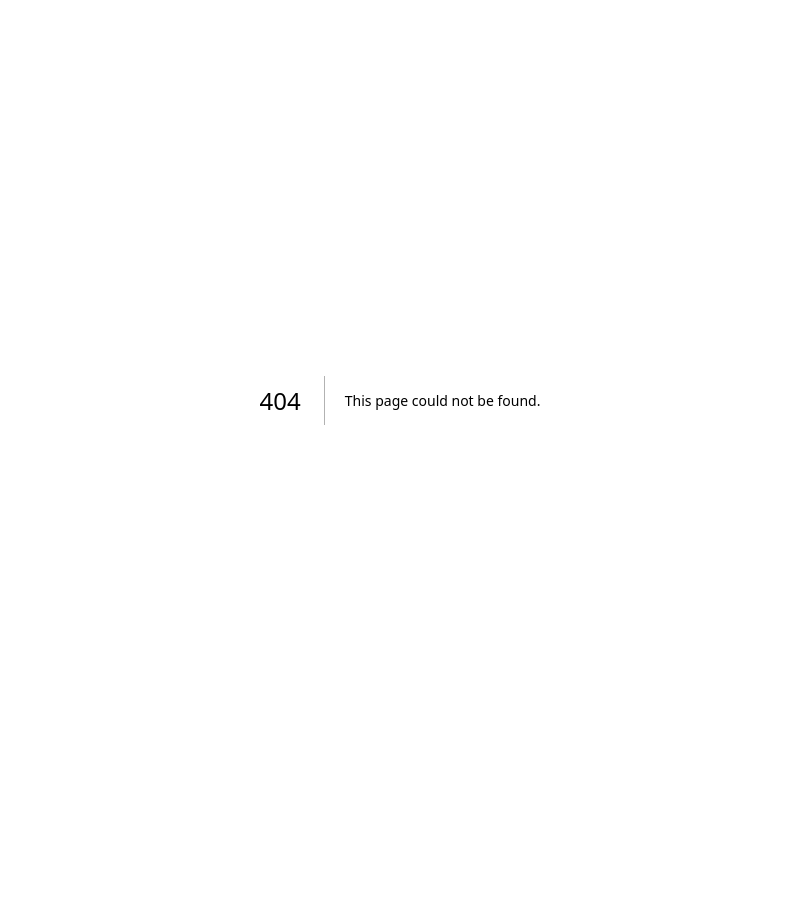
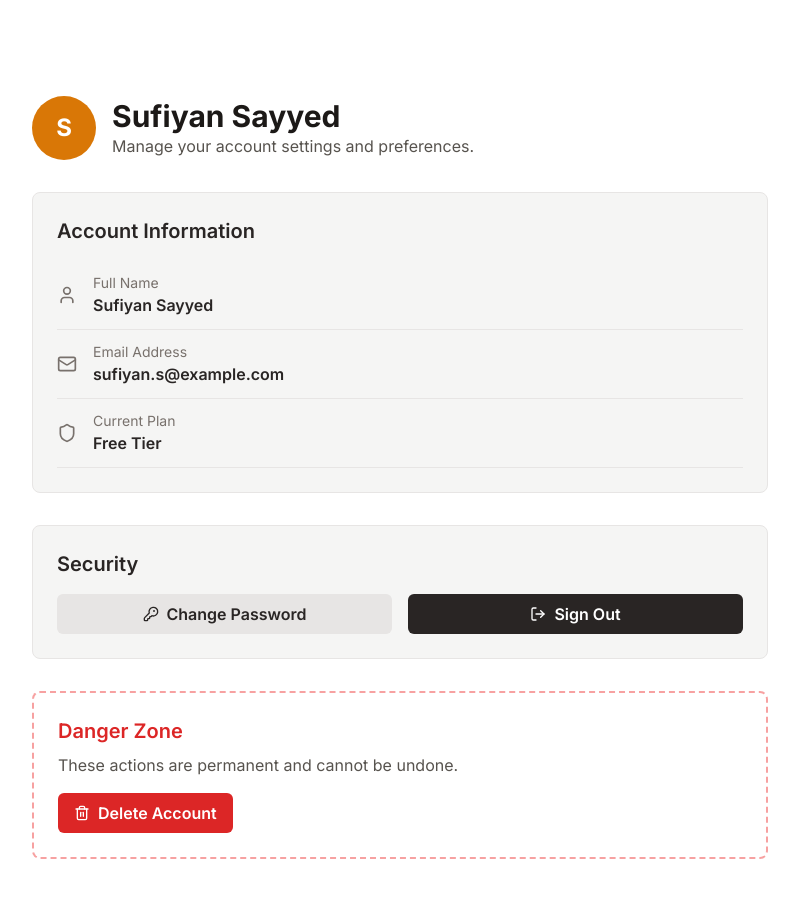
Before and after one commit to sufiyansayyed19/Wakalat_AI_frontend, a Next.js app: page /profile in a window 1280 px wide. Before the commit this address had no page. Shown: the top 898 px of the page, without its empty margins (240-1039 px from the left). Before the commit the page ends 800 px from the top, so only its background shows below. Built offline with nearby package versions, Linux system fonts and the light colour scheme.

Commit message:
profile page created

```diff
--- /dev/null
+++ b/src/app/profile/page.tsx
@@ -0,0 +1,60 @@
+import { USER_PROFILE } from '@/lib/user-data';
+import { User, Mail, Shield, KeyRound, LogOut, Trash2 } from 'lucide-react';
+
+const ProfileInfoRow = ({ icon, label, value }: { icon: React.ReactNode, label: string, value: string }) => (
+  <div className="flex items-center gap-4 py-3 border-b border-stone-200 dark:border-zinc-700">
+    <div className="text-stone-500 dark:text-stone-400">{icon}</div>
+    <div className="flex-grow">
+      <p className="text-sm text-stone-500 dark:text-stone-400">{label}</p>
+      <p className="font-semibold text-stone-800 dark:text-stone-200">{value}</p>
+    </div>
+  </div>
+);
+
+export default function ProfilePage() {
+  return (
+    <main className="flex-1 overflow-y-auto pt-16 pb-20">
+      <div className="max-w-3xl mx-auto py-8 px-4">
+        <div className="flex items-center gap-4 mb-8">
+          <div className="w-16 h-16 rounded-full bg-amber-600 flex items-center justify-center font-bold text-white text-2xl">
+            {USER_PROFILE.initial}
+          </div>
+          <div>
+            <h1 className="text-3xl font-bold text-stone-900 dark:text-stone-100">{USER_PROFILE.name}</h1>
+            <p className="text-stone-600 dark:text-stone-400">Manage your account settings and preferences.</p>
+          </div>
+        </div>
+
+        {/* Account Information Section */}
+        <section className="bg-stone-100 dark:bg-zinc-800 border border-stone-200 dark:border-zinc-700 rounded-lg p-6 mb-8">
+          <h2 className="text-xl font-semibold mb-4 text-stone-800 dark:text-stone-200">Account Information</h2>
+          <ProfileInfoRow icon={<User size={20} />} label="Full Name" value={USER_PROFILE.name} />
+          <ProfileInfoRow icon={<Mail size={20} />} label="Email Address" value={USER_PROFILE.email} />
+          <ProfileInfoRow icon={<Shield size={20} />} label="Current Plan" value={USER_PROFILE.plan} />
+        </section>
+
+        {/* Security Section */}
+        <section className="bg-stone-100 dark:bg-zinc-800 border border-stone-200 dark:border-zinc-700 rounded-lg p-6 mb-8">
+          <h2 className="text-xl font-semibold mb-4 text-stone-800 dark:text-stone-200">Security</h2>
+          <div className="flex flex-col sm:flex-row gap-4">
+            <button className="flex items-center justify-center gap-2 w-full px-4 py-2 bg-stone-200 dark:bg-zinc-700 text-stone-800 dark:text-stone-200 rounded-md font-semibold hover:bg-stone-300 dark:hover:bg-zinc-600 transition-colors">
+              <KeyRound size={16} /> Change Password
+            </button>
+            <button className="flex items-center justify-center gap-2 w-full px-4 py-2 bg-stone-800 dark:bg-stone-200 text-white dark:text-stone-800 rounded-md font-semibold hover:bg-stone-900 dark:hover:bg-white transition-colors">
+              <LogOut size={16} /> Sign Out
+            </button>
+          </div>
+        </section>
+
+         {/* Danger Zone */}
+        <section className="border-2 border-dashed border-red-500/50 rounded-lg p-6">
+          <h2 className="text-xl font-semibold mb-2 text-red-600 dark:text-red-500">Danger Zone</h2>
+          <p className="text-stone-600 dark:text-stone-400 mb-4">These actions are permanent and cannot be undone.</p>
+          <button className="flex items-center justify-center gap-2 px-4 py-2 bg-red-600 text-white rounded-md font-semibold hover:bg-red-700 transition-colors">
+            <Trash2 size={16} /> Delete Account
+          </button>
+        </section>
+      </div>
+    </main>
+  );
+}
```
